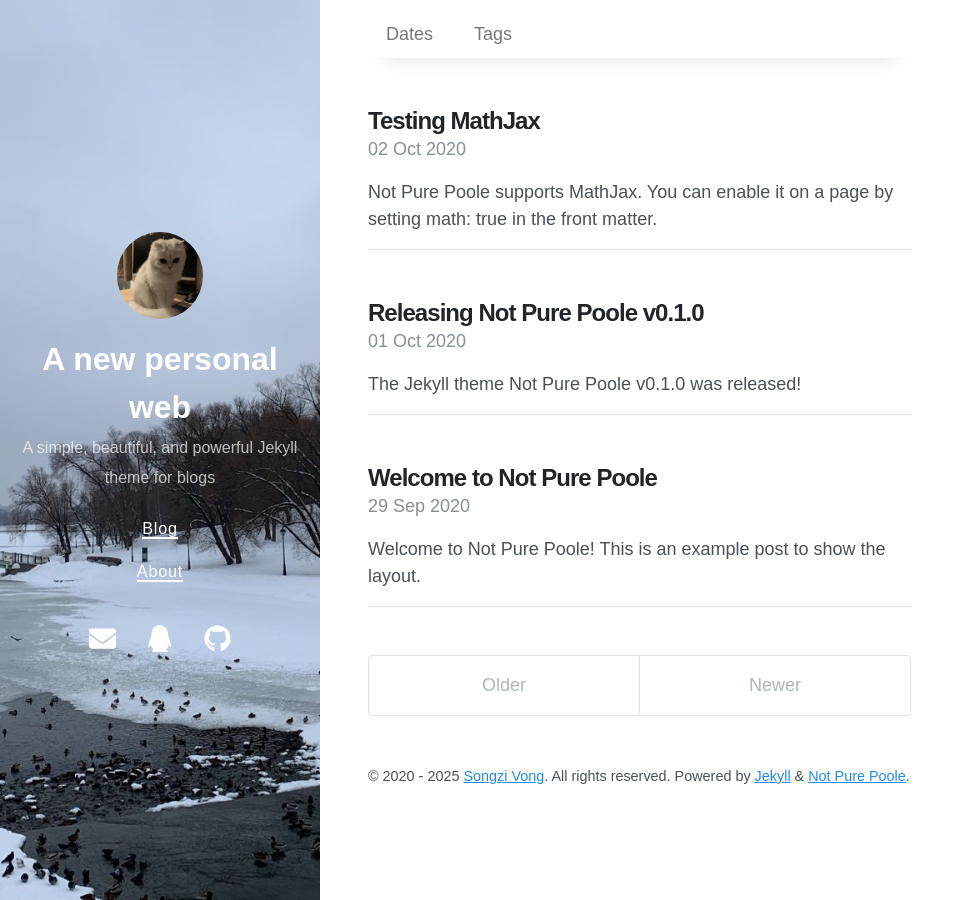
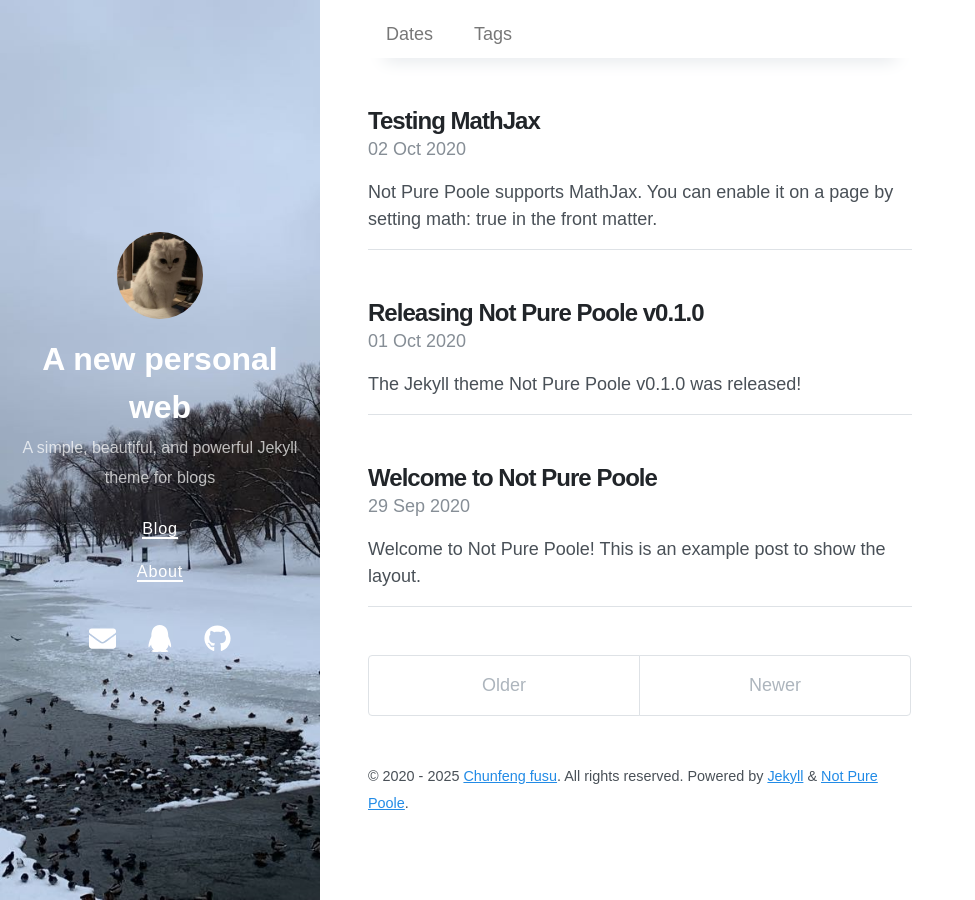
Before and after one commit to wenxintuanliu/Jekyll-ces.github.io, a Jekyll site: the page built from index.html, in a window 1280 px wide. Shown: the whole page, without its empty margins (0-975 px from the left). Built offline with Jekyll 4.4.1, drawn with Linux system fonts in a browser that asks for light colours; nearby versions of some CDN libraries; the list of posts is cut into pages by our own code.

Commit message:
modified:   _config.yml

```diff
--- a/_config.yml
+++ b/_config.yml
@@ -54,6 +54,6 @@ sass:
 
 # Specify the author for blog posts
 author:
-  name: Songzi Vong
-  url: https://github.com/vszhub/
-  email: vszhub@gmail.com
+  name: Chunfeng fusu
+  url: https://github.com/wenxintuanliu/Jekyll-ces.github.io
+  email: 2023012685@nwafu.edu.cn
```
